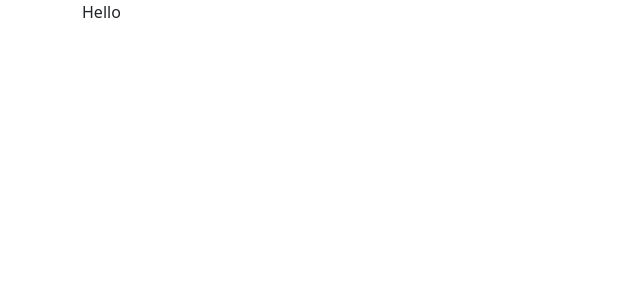
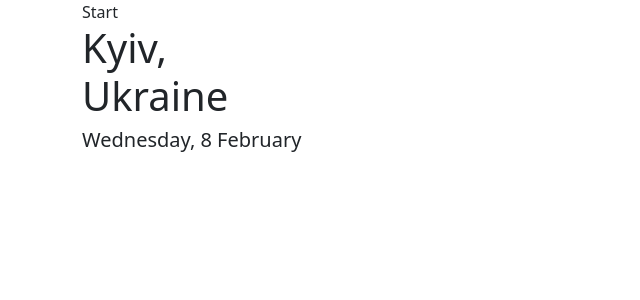
Before and after one commit to AnastasiyaSmyl/react-weather-project, a React (Create React App) app: page / in a window 1280 px wide. Shown: the top 300 px of the page, without its empty margins (0-640 px from the left). Built offline with nearby package versions, Linux system fonts and the light colour scheme.

Commit message:
Added Weather component

```diff
--- a/src/App.js
+++ b/src/App.js
@@ -1,11 +1,14 @@
+import Weather from './Weather';
+
 import './App.css';
 
 function App() {
   return (
     <div className="App">
       <div className="container">
-    Hello
-    </div>
+        Start
+        <Weather />
+      </div>
     </div>
   );
 }
--- /dev/null
+++ b/src/Weather.js
@@ -0,0 +1,16 @@
+import React from "react";
+
+import "./Weather.css";
+
+export default function Weather() {
+  return (
+    <div className="Weather">
+      <h1>
+        Kyiv,
+        <br />
+        Ukraine{" "}
+      </h1>
+      <h5> Wednesday, 8 February </h5>
+    </div>
+  );
+}
```
Also changed, not shown: src/Weather.css (added).
